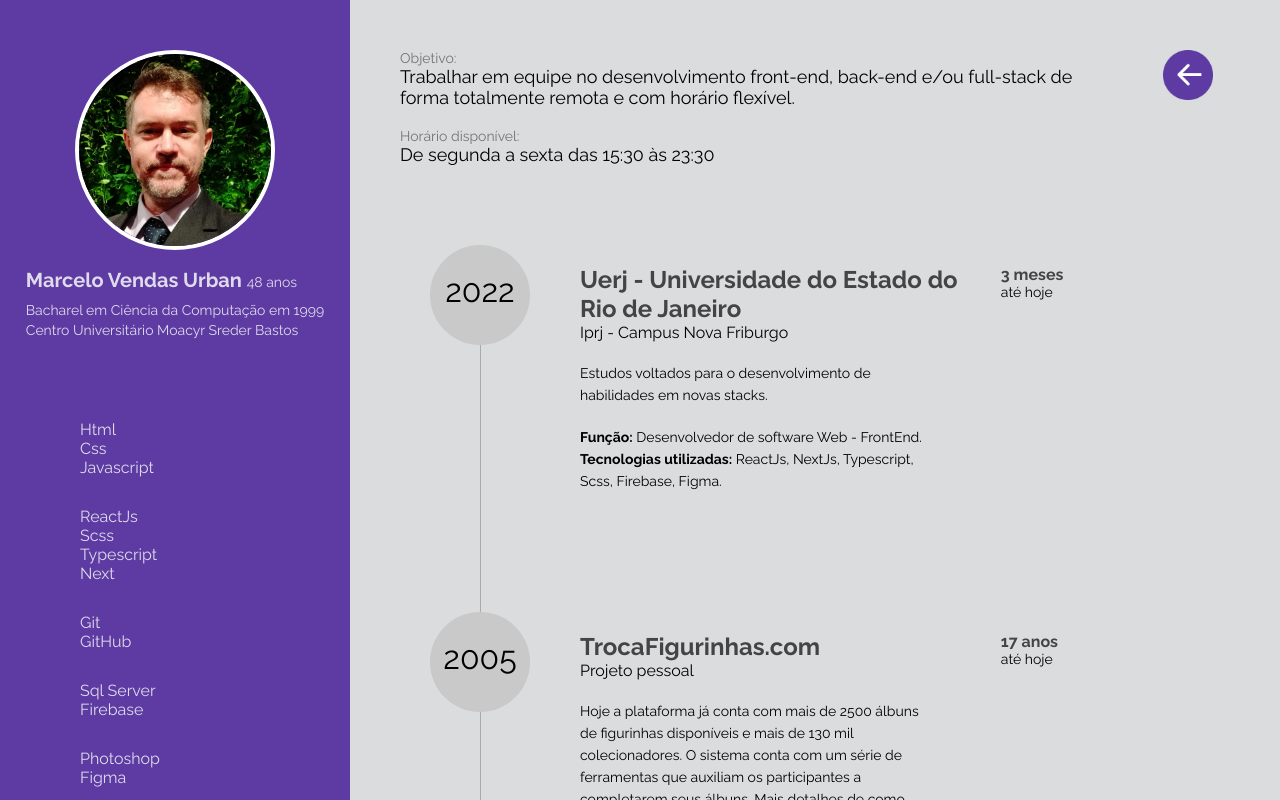
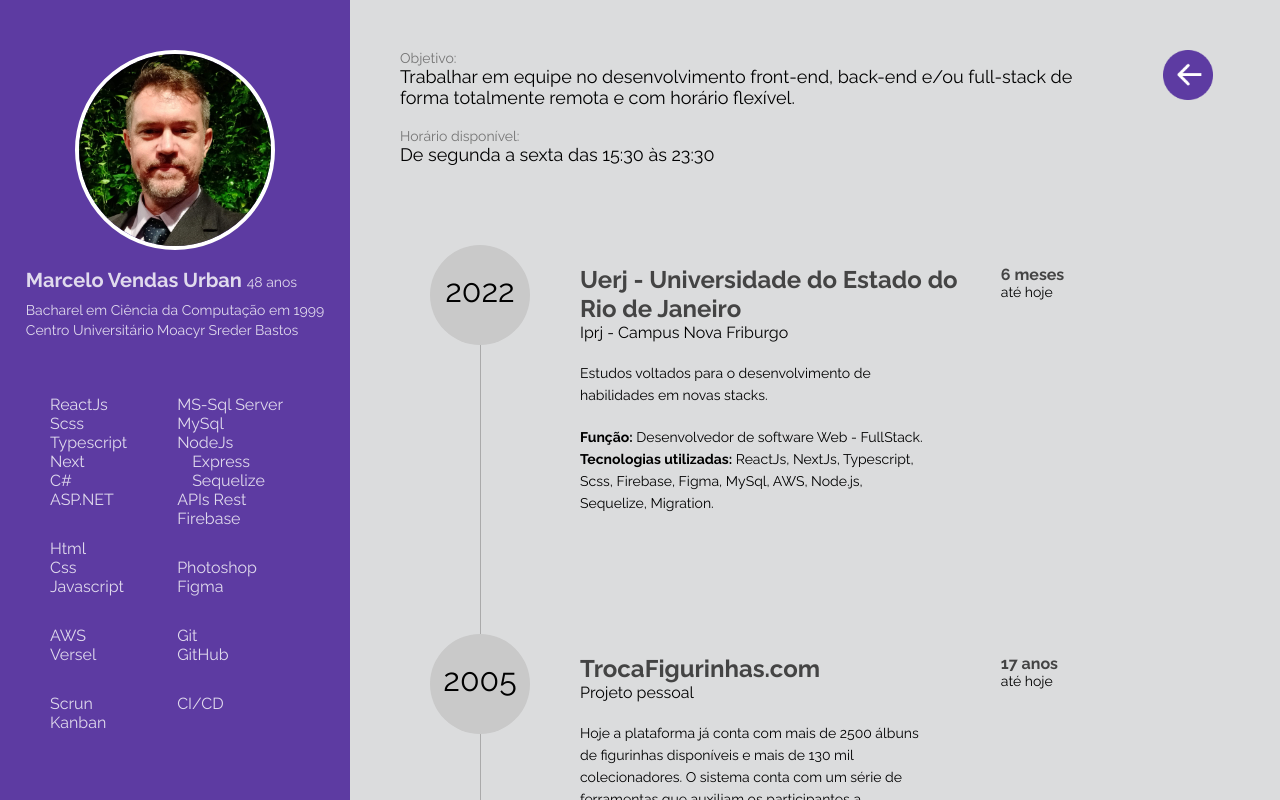
Before and after one commit to mvurban/curriculo, a Next.js app: page /Summary in a window 1280 px wide. Shown: the top 800 px of the page. Built offline with nearby package versions, Linux system fonts and the light colour scheme.

Commit message:
ajustes de conteudo e no layout do profile

```diff
--- a/src/pages/Summary/index.tsx
+++ b/src/pages/Summary/index.tsx
@@ -29,14 +29,14 @@ export default function Summary() {
 
             <div className={style.experiences}>
 
-               <Experience ano={2022} title='Uerj - Universidade do Estado do Rio de Janeiro' subTitle='Iprj - Campus Nova Friburgo' sinceTitle='3 meses' sinceDescription='até hoje'>
+               <Experience ano={2022} title='Uerj - Universidade do Estado do Rio de Janeiro' subTitle='Iprj - Campus Nova Friburgo' sinceTitle='6 meses' sinceDescription='até hoje'>
                   <p>
                      Estudos voltados para o desenvolvimento de habilidades em novas stacks.
                   </p>
                   <p>
-                     <strong>Função:</strong> Desenvolvedor de software Web - FrontEnd.
+                     <strong>Função:</strong> Desenvolvedor de software Web - FullStack.
                      <br></br>
-                     <strong>Tecnologias utilizadas:</strong> ReactJs, NextJs, Typescript, Scss, Firebase, Figma.
+                     <strong>Tecnologias utilizadas:</strong> ReactJs, NextJs, Typescript, Scss, Firebase, Figma, MySql, AWS, Node.js, Sequelize, Migration.
                   </p>
                </Experience>
 
--- a/src/pages/Summary/profile.module.scss
+++ b/src/pages/Summary/profile.module.scss
@@ -44,13 +44,30 @@
 }
 .tech_container {
    display: flex;
-   flex-direction: column;
+   flex-direction: row;
    align-items: flex-start;
-   margin: 80px ;
-   gap: 30px;
+   margin: 40px 50px ;
+   gap: 50px;
+
+   .tech_container_left {
+      display: flex;
+      flex-direction: column;
+      align-items: flex-start;
+   }
+
+   .tech_container_right {
+      display: flex;
+      flex-direction: column;
+      align-items: flex-start;
+   }
 
    ul{
-
+      padding: 15px 0;
+      li{
+         ul{
+            padding: 0 15px;
+         }
+      }
    }
 
    li{
@@ -60,12 +77,17 @@
       color:$text-secondary;
    }
 }
+
+
 .contact_container{
 
-   display: flex;
    align-items: flex-start;
    height: 100%;
    margin:0 0 50px 30px;
+
+   ul{
+      margin-top: 15px;
+   }
 
    li{
       list-style: none;
--- a/src/pages/Summary/profile.tsx
+++ b/src/pages/Summary/profile.tsx
@@ -16,30 +16,55 @@ export default function Profile() {
             </div>
          </div>
          <div className={style.tech_container}>
+            <div className={style.teck_container_left}>
+
+               <ul>
+                  <li>ReactJs</li>
+                  <li>Scss</li>
+                  <li>Typescript</li>
+                  <li>Next</li>
+                  <li>C#</li>
+                  <li>ASP.NET</li>
+               </ul>
                <ul>
                   <li>Html</li>
                   <li>Css</li>
                   <li>Javascript</li>
                </ul>
                <ul>
-               <li>ReactJs</li>
-               <li>Scss</li>
-               <li>Typescript</li>
-               <li>Next</li>
+                  <li>AWS</li>
+                  <li>Versel</li>
                </ul>
                <ul>
-               <li>Git</li>
-               <li>GitHub</li>
+                  <li>Scrun</li>
+                  <li>Kanban</li>
                </ul>
-
+            </div>
+            <div className={style.teck_container_right}>
                <ul>
-               <li>Sql Server</li>
+                  <li>MS-Sql Server</li>
+                  <li>MySql</li>
+                  <li>NodeJs
+                     <ul>
+                        <li>Express</li>
+                        <li>Sequelize</li>
+                     </ul>
+                  </li>
+                  <li>APIs Rest</li>
                   <li>Firebase</li>
                </ul>
                <ul>
                   <li>Photoshop</li>
                   <li>Figma</li>
                </ul>
+               <ul>
+                  <li>Git</li>
+                  <li>GitHub</li>
+               </ul>
+               <ul>
+                  <li>CI/CD</li>
+               </ul>
+            </div>
          </div>
          <div className={style.contact_container}>
             <ul>
@@ -47,6 +72,9 @@ export default function Profile() {
                <li>mvurban@mvurban.eti.br</li>
                <li>+55 (21) 98604-5607</li>
             </ul>
+            <ul>
+               <li>Nova Friburgo - RJ</li>
+            </ul>
 
          </div>
       </>
```
Lines whose indentation alone changed are shown as unchanged.
